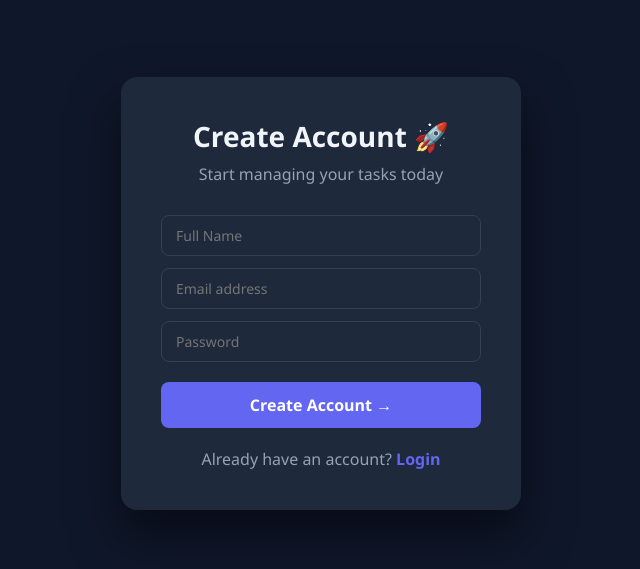
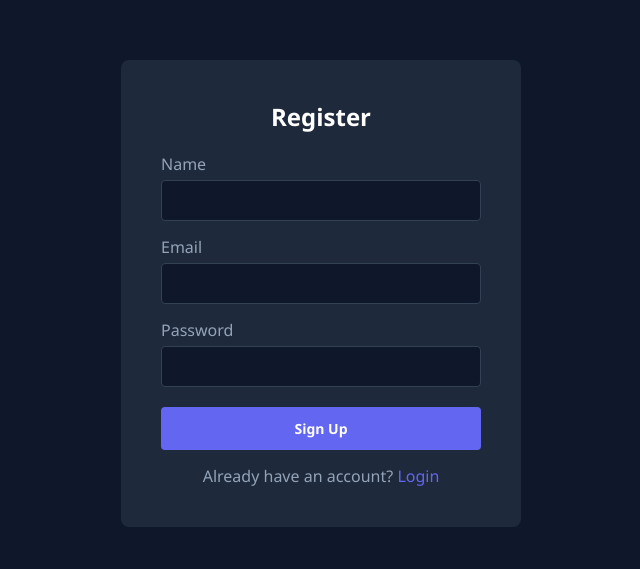
Before and after one commit to yashhiwale/task-manager, a React app in the folder frontend/: page /register in a window 1280 px wide. Shown: the part 107-676 px from the top of the page, without its empty margins (319-959 px from the left). Built offline with nearby package versions, Linux system fonts and the light colour scheme; the HTML template or start-up script is replaced by a standard one.

Commit message:
clean sidebar and manage single logout rule in profile page

```diff
--- a/frontend/src/pages/Dashboard.jsx
+++ b/frontend/src/pages/Dashboard.jsx
@@ -1,9 +1,14 @@
 import React, { useState, useEffect } from 'react';
+import { Link } from 'react-router-dom';
 
 const Dashboard = () => {
   const [stats, setStats] = useState({ total: 0, completed: 0, pending: 0, highPriority: 0 });
+  const [user, setUser] = useState({ name: '' });
 
   useEffect(() => {
+    const savedUser = JSON.parse(localStorage.getItem('user')) || { name: 'User' };
+    setUser(savedUser);
+
     const fetchDashboardData = async () => {
       try {
         const token = localStorage.getItem('token');
@@ -26,35 +31,54 @@ const Dashboard = () => {
     fetchDashboardData();
   }, []);
 
-  const cardStyle = {
-    backgroundColor: '#1e293b',
-    padding: '20px',
-    borderRadius: '8px',
-    textAlign: 'center',
-    boxShadow: '0 4px 6px -1px rgba(0,0,0,0.1)'
-  };
+  const sidebarLinkStyle = (path) => ({
+    display: 'flex',
+    alignItems: 'center',
+    padding: '12px 15px',
+    color: window.location.pathname === path ? '#fff' : '#94a3b8',
+    backgroundColor: window.location.pathname === path ? '#6366f1' : 'transparent',
+    borderRadius: '6px',
+    textDecoration: 'none',
+    marginBottom: '10px',
+    fontWeight: window.location.pathname === path ? '600' : 'normal'
+  });
 
   return (
-    <div style={{ padding: '30px', color: '#fff' }}>
-      <h2>Dashboard 📊</h2>
+    <div style={{ display: 'flex', minHeight: '100vh', backgroundColor: '#0f172a', color: '#fff' }}>
+      {/* Sidebar - No Logout Button Here */}
+      <div style={{ width: '240px', backgroundColor: '#1e293b', padding: '20px', display: 'flex', flexDirection: 'column', borderRight: '1px solid #334155' }}>
+        <div style={{ fontSize: '20px', fontWeight: 'bold', color: '#6366f1', marginBottom: '30px' }}>
+          📝 TaskManager
+        </div>
+        <nav style={{ flex: 1 }}>
+          <Link to="/dashboard" style={sidebarLinkStyle('/dashboard')}><span>📊 Dashboard</span></Link>
+          <Link to="/dashboard" style={sidebarLinkStyle('/tasks')}><span>✅ My Tasks</span></Link>
+          <Link to="/profile" style={sidebarLinkStyle('/profile')}><span>👤 Profile</span></Link>
+        </nav>
+      </div>
+
+      {/* Main Content */}
+      <div style={{ flex: 1, padding: '30px' }}>
+        <h2>Welcome back, {user.name}! 👋</h2>
         <p style={{ color: '#94a3b8', marginBottom: '30px' }}>Real-time overview of your tasks metrics</p>
 
         <div style={{ display: 'grid', gridTemplateColumns: 'repeat(auto-fit, minmax(200px, 1fr))', gap: '20px' }}>
-        <div style={cardStyle}>
+          <div style={{ backgroundColor: '#1e293b', padding: '20px', borderRadius: '8px', textAlign: 'center' }}>
             <h3 style={{ color: '#94a3b8', fontSize: '14px' }}>Total Tasks</h3>
             <p style={{ fontSize: '32px', fontWeight: 'bold', margin: '10px 0 0' }}>{stats.total}</p>
           </div>
-        <div style={cardStyle}>
+          <div style={{ backgroundColor: '#1e293b', padding: '20px', borderRadius: '8px', textAlign: 'center' }}>
             <h3 style={{ color: '#34d399', fontSize: '14px' }}>Completed</h3>
             <p style={{ fontSize: '32px', fontWeight: 'bold', margin: '10px 0 0', color: '#34d399' }}>{stats.completed}</p>
           </div>
-        <div style={cardStyle}>
+          <div style={{ backgroundColor: '#1e293b', padding: '20px', borderRadius: '8px', textAlign: 'center' }}>
             <h3 style={{ color: '#f59e0b', fontSize: '14px' }}>Pending</h3>
             <p style={{ fontSize: '32px', fontWeight: 'bold', margin: '10px 0 0', color: '#f59e0b' }}>{stats.pending}</p>
           </div>
-        <div style={cardStyle}>
+          <div style={{ backgroundColor: '#1e293b', padding: '20px', borderRadius: '8px', textAlign: 'center' }}>
             <h3 style={{ color: '#f87171', fontSize: '14px' }}>High Priority</h3>
             <p style={{ fontSize: '32px', fontWeight: 'bold', margin: '10px 0 0', color: '#f87171' }}>{stats.highPriority}</p>
+          </div>
         </div>
       </div>
     </div>
--- a/frontend/src/pages/Login.jsx
+++ b/frontend/src/pages/Login.jsx
@@ -1,75 +1,52 @@
-import { useState } from 'react'
-import axios from 'axios'
-import { useNavigate, Link } from 'react-router-dom'
+import React, { useState } from 'react';
+import { useNavigate, Link } from 'react-router-dom';
 
-function Login() {
-  const [email, setEmail] = useState('')
-  const [password, setPassword] = useState('')
-  const [error, setError] = useState('')
-  const navigate = useNavigate()
+const Login = () => {
+  const navigate = useNavigate();
+  const [formData, setFormData] = useState({ email: '', password: '' });
+  const [error, setError] = useState('');
 
-  const handleLogin = async () => {
+  const handleSubmit = async (e) => {
+    e.preventDefault();
     try {
-      const res = await axios.post('https://task-manager-9glc.onrender.com/api/auth/login', { email, password })
-      localStorage.setItem('token', res.data.token)
-      navigate('/dashboard')
+      const response = await fetch('https://task-manager-9glc.onrender.com/api/auth/login', {
+        method: 'POST',
+        headers: { 'Content-Type': 'application/json' },
+        body: JSON.stringify(formData)
+      });
+      const data = await response.json();
+      if (response.ok) {
+        localStorage.setItem('token', data.token);
+        localStorage.setItem('user', JSON.stringify(data.user));
+        navigate('/dashboard');
+      } else {
+        setError(data.message || 'Login failed');
+      }
     } catch (err) {
-      setError('Invalid email or password')
+      setError('Network error. Try again.');
     }
-  }
+  };
 
   return (
-    <div style={{
-      minHeight: '100vh', display: 'flex', alignItems: 'center',
-      justifyContent: 'center', background: '#0f172a'
-    }}>
-      <div style={{
-        background: '#1e293b', padding: '40px', borderRadius: '16px',
-        width: '100%', maxWidth: '400px', boxShadow: '0 25px 50px rgba(0,0,0,0.5)'
-      }}>
-        <h2 style={{ textAlign: 'center', marginBottom: '8px', fontSize: '28px', color: '#f1f5f9' }}>
-          Welcome Back 👋
-        </h2>
-        <p style={{ textAlign: 'center', color: '#94a3b8', marginBottom: '30px' }}>
-          Login to your account
-        </p>
-
-        {error && (
-          <div style={{
-            background: '#450a0a', color: '#fca5a5', padding: '10px 14px',
-            borderRadius: '8px', marginBottom: '16px', fontSize: '14px'
-          }}>
-            {error}
+    <div style={{ display: 'flex', justifyContent: 'center', alignItems: 'center', minHeight: '100vh', backgroundColor: '#0f172a', color: '#fff' }}>
+      <div style={{ backgroundColor: '#1e293b', padding: '40px', borderRadius: '8px', width: '100%', maxWidth: '400px' }}>
+        <h2 style={{ textAlign: 'center', marginBottom: '20px' }}>Login</h2>
+        {error && <div style={{ backgroundColor: '#7f1d1d', padding: '10px', borderRadius: '4px', marginBottom: '15px', textAlign: 'center' }}>{error}</div>}
+        <form onSubmit={handleSubmit}>
+          <div style={{ marginBottom: '15px' }}>
+            <label style={{ display: 'block', marginBottom: '5px', color: '#94a3b8' }}>Email</label>
+            <input type="email" required style={{ width: '100%', padding: '10px', borderRadius: '4px', border: '1px solid #334155', backgroundColor: '#0f172a', color: '#fff' }} onChange={(e) => setFormData({ ...formData, email: e.target.value })} />
           </div>
-        )}
-
-        <input
-          type="email" placeholder="Email address" value={email}
-          onChange={(e) => setEmail(e.target.value)}
-          style={{ width: '100%', marginBottom: '12px', display: 'block' }}
-        />
-        <input
-          type="password" placeholder="Password" value={password}
-          onChange={(e) => setPassword(e.target.value)}
-          style={{ width: '100%', marginBottom: '20px', display: 'block' }}
-        />
-
-        <button onClick={handleLogin} style={{
-          width: '100%', background: '#6366f1', color: 'white',
-          fontSize: '16px', padding: '12px', borderRadius: '8px'
-        }}>
-          Login →
-        </button>
-
-        <p style={{ textAlign: 'center', marginTop: '20px', color: '#94a3b8' }}>
-          Don't have an account?{' '}
-          <Link to="/register" style={{ color: '#6366f1', textDecoration: 'none', fontWeight: '600' }}>
-            Register
-          </Link>
-        </p>
+          <div style={{ marginBottom: '20px' }}>
+            <label style={{ display: 'block', marginBottom: '5px', color: '#94a3b8' }}>Password</label>
+            <input type="password" required style={{ width: '100%', padding: '10px', borderRadius: '4px', border: '1px solid #334155', backgroundColor: '#0f172a', color: '#fff' }} onChange={(e) => setFormData({ ...formData, password: e.target.value })} />
+          </div>
+          <button type="submit" style={{ width: '100%', padding: '12px', backgroundColor: '#6366f1', color: '#fff', border: 'none', borderRadius: '4px', cursor: 'pointer', fontWeight: 'bold' }}>Sign In</button>
+        </form>
+        <p style={{ textAlign: 'center', marginTop: '15px', color: '#94a3b8' }}>Don't have an account? <Link to="/register" style={{ color: '#6366f1', textDecoration: 'none' }}>Register</Link></p>
       </div>
     </div>
-  )
-}
+  );
+};
 
-export default Login
+export default Login;
--- a/frontend/src/pages/Profile.jsx
+++ b/frontend/src/pages/Profile.jsx
@@ -1,5 +1,5 @@
 import React, { useState, useEffect } from 'react';
-import { useNavigate } from 'react-router-dom';
+import { Link, useNavigate } from 'react-router-dom';
 
 const Profile = () => {
   const navigate = useNavigate();
@@ -57,34 +57,50 @@ const Profile = () => {
     }
   };
 
-  // Logout Functionality Handler
   const handleLogout = () => {
     localStorage.removeItem('token');
     localStorage.removeItem('user');
-    // Change logic if using different routing configs
     navigate('/login');
-    window.location.reload(); // Hard reset session state
   };
 
+  const sidebarLinkStyle = (path) => ({
+    display: 'flex',
+    alignItems: 'center',
+    padding: '12px 15px',
+    color: window.location.pathname === path ? '#fff' : '#94a3b8',
+    backgroundColor: window.location.pathname === path ? '#6366f1' : 'transparent',
+    borderRadius: '6px',
+    textDecoration: 'none',
+    marginBottom: '10px',
+    fontWeight: window.location.pathname === path ? '600' : 'normal'
+  });
+
   return (
-    <div style={{ padding: '20px', color: '#fff', backgroundColor: '#0f172a', minHeight: '100vh' }}>
+    <div style={{ display: 'flex', minHeight: '100vh', backgroundColor: '#0f172a', color: '#fff' }}>
+      {/* Sidebar */}
+      <div style={{ width: '240px', backgroundColor: '#1e293b', padding: '20px', display: 'flex', flexDirection: 'column', borderRight: '1px solid #334155' }}>
+        <div style={{ fontSize: '20px', fontWeight: 'bold', color: '#6366f1', marginBottom: '30px' }}>
+          📝 TaskManager
+        </div>
+        <nav style={{ flex: 1 }}>
+          <Link to="/dashboard" style={sidebarLinkStyle('/dashboard')}><span>📊 Dashboard</span></Link>
+          <Link to="/dashboard" style={sidebarLinkStyle('/tasks')}><span>✅ My Tasks</span></Link>
+          <Link to="/profile" style={sidebarLinkStyle('/profile')}><span>👤 Profile</span></Link>
+        </nav>
+      </div>
+
+      {/* Main Content Area */}
+      <div style={{ flex: 1, padding: '30px' }}>
         <h2>Profile 👤</h2>
-      <p style={{ color: '#94a3b8' }}>Manage your account and session</p>
+        <p style={{ color: '#94a3b8', marginBottom: '25px' }}>Manage your account and session</p>
 
         {message.text && (
-        <div style={{
-          padding: '10px',
-          marginBottom: '20px',
-          backgroundColor: message.type === 'error' ? '#7f1d1d' : '#064e3b',
-          border: `1px solid ${message.type === 'error' ? '#f87171' : '#34d399'}`,
-          borderRadius: '4px',
-          textAlign: 'center'
-        }}>
+          <div style={{ padding: '10px', marginBottom: '20px', backgroundColor: message.type === 'error' ? '#7f1d1d' : '#064e3b', borderRadius: '4px', textAlign: 'center' }}>
             {message.text}
           </div>
         )}
 
-      <div style={{ backgroundColor: '#1e293b', padding: '30px', borderRadius: '8px', textAlign: 'center', maxWidth: '400px', margin: '0 auto' }}>
+        <div style={{ backgroundColor: '#1e293b', padding: '30px', borderRadius: '8px', textAlign: 'center', maxWidth: '400px' }}>
           <div style={{ position: 'relative', width: '100px', height: '100px', margin: '0 auto 15px' }}>
             <img
               src={previewUrl || user.avatar || 'https://via.placeholder.com/100?text=?'}
@@ -97,17 +113,8 @@ const Profile = () => {
           <p style={{ color: '#94a3b8', marginBottom: '20px' }}>{user.email}</p>
 
           <form onSubmit={handleUpload} style={{ marginBottom: '20px' }}>
-          <input
-            type="file"
-            accept="image/*"
-            id="avatar-input"
-            onChange={handleFileChange}
-            style={{ display: 'none' }}
-          />
-          <label
-            htmlFor="avatar-input"
-            style={{ display: 'block', padding: '8px', backgroundColor: '#334155', borderRadius: '4px', cursor: 'pointer', marginBottom: '10px' }}
-          >
+            <input type="file" accept="image/*" id="avatar-input" onChange={handleFileChange} style={{ display: 'none' }} />
+            <label htmlFor="avatar-input" style={{ display: 'block', padding: '8px', backgroundColor: '#334155', borderRadius: '4px', cursor: 'pointer', marginBottom: '10px' }}>
               Choose New Photo
             </label>
             {selectedFile && (
@@ -119,25 +126,10 @@ const Profile = () => {
 
           <hr style={{ border: '0', height: '1px', backgroundColor: '#334155', margin: '25px 0' }} />
 
-        {/* Action Logout Block */}
-        <button
-          onClick={handleLogout}
-          style={{
-            width: '100%',
-            padding: '12px',
-            backgroundColor: '#ef4444',
-            color: '#fff',
-            border: 'none',
-            borderRadius: '4px',
-            cursor: 'pointer',
-            fontWeight: 'bold',
-            transition: 'background-color 0.2s'
-          }}
-          onMouseOver={(e) => e.target.style.backgroundColor = '#dc2626'}
-          onMouseOut={(e) => e.target.style.backgroundColor = '#ef4444'}
-        >
+          <button onClick={handleLogout} style={{ width: '100%', padding: '12px', backgroundColor: '#ef4444', color: '#fff', border: 'none', borderRadius: '4px', cursor: 'pointer', fontWeight: 'bold' }}>
             Logout Account 🚪
           </button>
+        </div>
       </div>
     </div>
   );
--- a/frontend/src/pages/Register.jsx
+++ b/frontend/src/pages/Register.jsx
@@ -1,81 +1,54 @@
-import { useState } from 'react'
-import axios from 'axios'
-import { useNavigate, Link } from 'react-router-dom'
+import React, { useState } from 'react';
+import { useNavigate, Link } from 'react-router-dom';
 
-function Register() {
-  const [name, setName] = useState('')
-  const [email, setEmail] = useState('')
-  const [password, setPassword] = useState('')
-  const [error, setError] = useState('')
-  const navigate = useNavigate()
+const Register = () => {
+  const navigate = useNavigate();
+  const [formData, setFormData] = useState({ name: '', email: '', password: '' });
+  const [error, setError] = useState('');
 
-  const handleRegister = async () => {
+  const handleSubmit = async (e) => {
+    e.preventDefault();
     try {
-      const res = await axios.post('https://task-manager-9glc.onrender.com/api/auth/register', { name, email, password })
-      localStorage.setItem('token', res.data.token)
-      navigate('/dashboard')
+      const response = await fetch('https://task-manager-9glc.onrender.com/api/auth/register', {
+        method: 'POST',
+        headers: { 'Content-Type': 'application/json' },
+        body: JSON.stringify(formData)
+      });
+      const data = await response.json();
+      if (response.ok) {
+        navigate('/login');
+      } else {
+        setError(data.message || 'Registration failed');
+      }
     } catch (err) {
-      setError('Something went wrong. Try again!')
+      setError('Network error. Try again.');
     }
-  }
+  };
 
   return (
-    <div style={{
-      minHeight: '100vh', display: 'flex', alignItems: 'center',
-      justifyContent: 'center', background: '#0f172a'
-    }}>
-      <div style={{
-        background: '#1e293b', padding: '40px', borderRadius: '16px',
-        width: '100%', maxWidth: '400px', boxShadow: '0 25px 50px rgba(0,0,0,0.5)'
-      }}>
-        <h2 style={{ textAlign: 'center', marginBottom: '8px', fontSize: '28px', color: '#f1f5f9' }}>
-          Create Account 🚀
-        </h2>
-        <p style={{ textAlign: 'center', color: '#94a3b8', marginBottom: '30px' }}>
-          Start managing your tasks today
-        </p>
-
-        {error && (
-          <div style={{
-            background: '#450a0a', color: '#fca5a5', padding: '10px 14px',
-            borderRadius: '8px', marginBottom: '16px', fontSize: '14px'
-          }}>
-            {error}
+    <div style={{ display: 'flex', justifyContent: 'center', alignItems: 'center', minHeight: '100vh', backgroundColor: '#0f172a', color: '#fff' }}>
+      <div style={{ backgroundColor: '#1e293b', padding: '40px', borderRadius: '8px', width: '100%', maxWidth: '400px' }}>
+        <h2 style={{ textAlign: 'center', marginBottom: '20px' }}>Register</h2>
+        {error && <div style={{ backgroundColor: '#7f1d1d', padding: '10px', borderRadius: '4px', marginBottom: '15px', textAlign: 'center' }}>{error}</div>}
+        <form onSubmit={handleSubmit}>
+          <div style={{ marginBottom: '15px' }}>
+            <label style={{ display: 'block', marginBottom: '5px', color: '#94a3b8' }}>Name</label>
+            <input type="text" required style={{ width: '100%', padding: '10px', borderRadius: '4px', border: '1px solid #334155', backgroundColor: '#0f172a', color: '#fff' }} onChange={(e) => setFormData({ ...formData, name: e.target.value })} />
           </div>
-        )}
-
-        <input
-          type="text" placeholder="Full Name" value={name}
-          onChange={(e) => setName(e.target.value)}
-          style={{ width: '100%', marginBottom: '12px', display: 'block' }}
-        />
-        <input
-          type="email" placeholder="Email address" value={email}
-          onChange={(e) => setEmail(e.target.value)}
-          style={{ width: '100%', marginBottom: '12px', display: 'block' }}
-        />
-        <input
-          type="password" placeholder="Password" value={password}
-          onChange={(e) => setPassword(e.target.value)}
-          style={{ width: '100%', marginBottom: '20px', display: 'block' }}
-        />
-
-        <button onClick={handleRegister} style={{
-          width: '100%', background: '#6366f1', color: 'white',
-          fontSize: '16px', padding: '12px', borderRadius: '8px'
-        }}>
-          Create Account →
-        </button>
-
-        <p style={{ textAlign: 'center', marginTop: '20px', color: '#94a3b8' }}>
-          Already have an account?{' '}
-          <Link to="/login" style={{ color: '#6366f1', textDecoration: 'none', fontWeight: '600' }}>
-            Login
-          </Link>
-        </p>
+          <div style={{ marginBottom: '15px' }}>
+            <label style={{ display: 'block', marginBottom: '5px', color: '#94a3b8' }}>Email</label>
+            <input type="email" required style={{ width: '100%', padding: '10px', borderRadius: '4px', border: '1px solid #334155', backgroundColor: '#0f172a', color: '#fff' }} onChange={(e) => setFormData({ ...formData, email: e.target.value })} />
+          </div>
+          <div style={{ marginBottom: '20px' }}>
+            <label style={{ display: 'block', marginBottom: '5px', color: '#94a3b8' }}>Password</label>
+            <input type="password" required style={{ width: '100%', padding: '10px', borderRadius: '4px', border: '1px solid #334155', backgroundColor: '#0f172a', color: '#fff' }} onChange={(e) => setFormData({ ...formData, password: e.target.value })} />
+          </div>
+          <button type="submit" style={{ width: '100%', padding: '12px', backgroundColor: '#6366f1', color: '#fff', border: 'none', borderRadius: '4px', cursor: 'pointer', fontWeight: 'bold' }}>Sign Up</button>
+        </form>
+        <p style={{ textAlign: 'center', marginTop: '15px', color: '#94a3b8' }}>Already have an account? <Link to="/login" style={{ color: '#6366f1', textDecoration: 'none' }}>Login</Link></p>
       </div>
     </div>
-  )
-}
+  );
+};
 
-export default Register
+export default Register;
```
Lines whose indentation alone changed are shown as unchanged.
